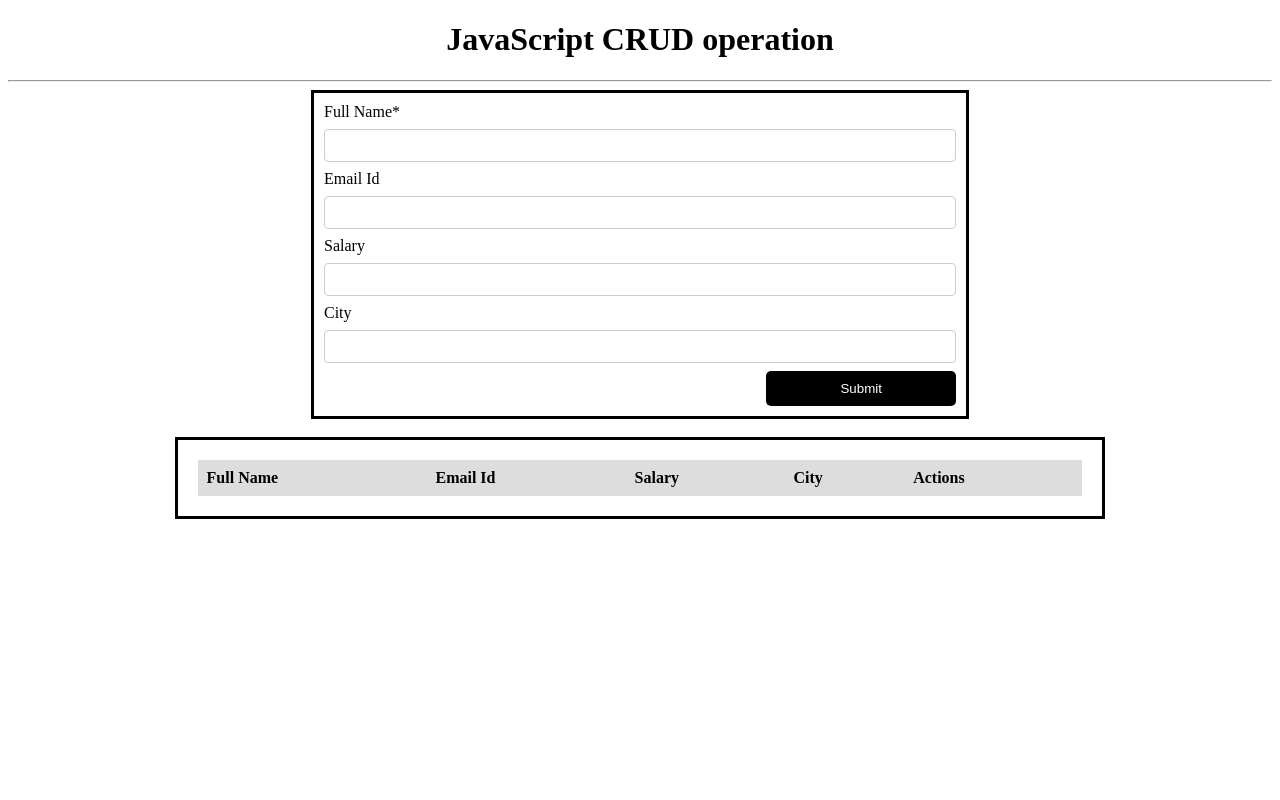
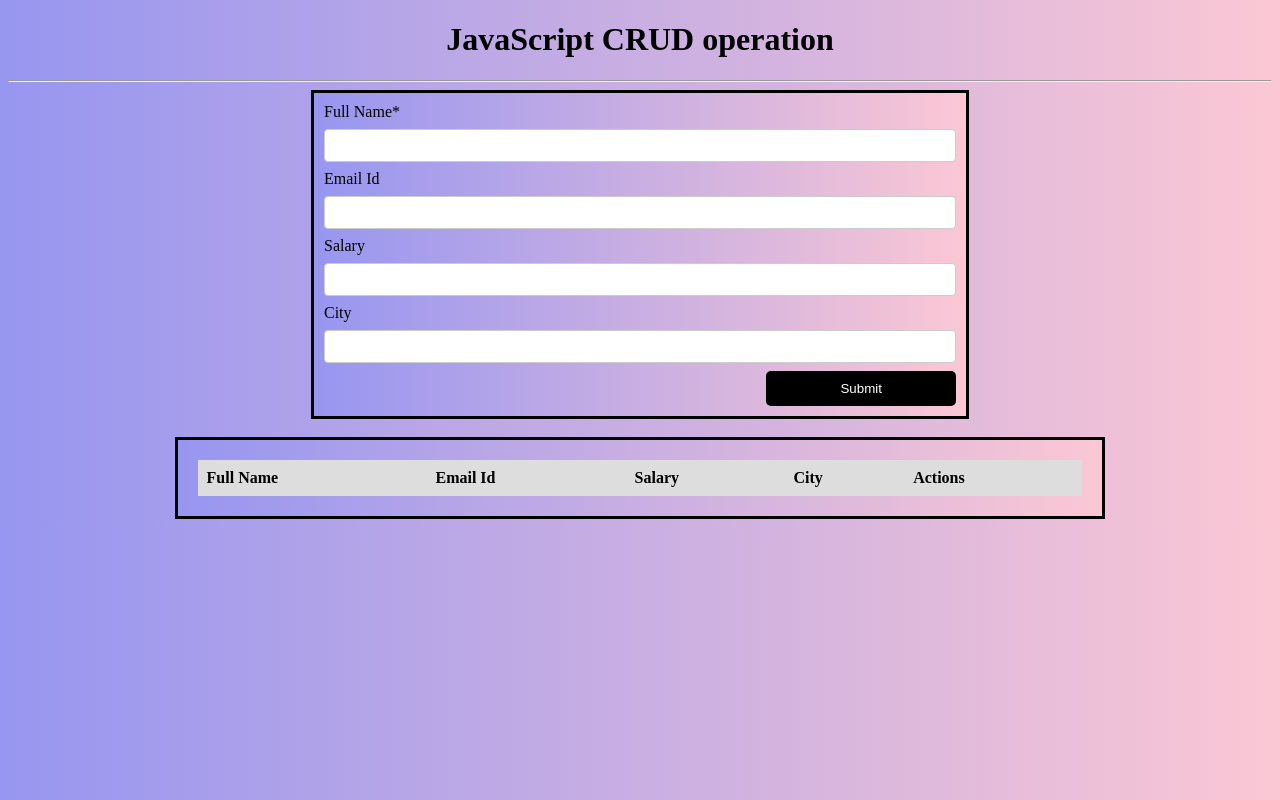
Before and after one commit to vijayakumar2001/CRUD-operation, a website: page index.html in a window 1280 px wide. Drawn offline with Linux system fonts and the light colour scheme.

Commit message:
1 file modified

```diff
--- a/index.html
+++ b/index.html
@@ -4,34 +4,33 @@
     <title>CRUD operation</title>
   </head>
 
-  <body>
+  <body >
     <style>
+    body{
+       background: linear-gradient(to right , #9796f0 , #fbc7d4);
+    }
       .employee-form {
         border-style: solid;
-        /* margin-bottom: 10px; */
-        /* margin-left: 10px; */
         padding: 10px;
-        /* width: 50%; */
         margin: auto;
         width: 50%;
-        /* border: 3px solid green; */
-        /* padding: 10px; */
+        background: linear-gradient(to right , #9796f0 , #fbc7d4);
+
       }
 
       .employees-table {
         border-style: solid;
-        /* margin-bottom: 10px; */
-        /* margin-left: 10px; */
         padding: 20px;
-        /* width: 50%; */
+
         margin: auto;
         width: 70%;
-        /* border: 3px solid green; */
-        /* padding: 10px; */
+        background: linear-gradient(to right , #9796f0 , #fbc7d4);
+
       }
 
       body > table {
         width: 80%;
+        background: linear-gradient(to right , #9796f0 , #fbc7d4);
       }
 
       table {
@@ -61,6 +60,7 @@
         border: 1px solid #ccc;
         border-radius: 4px;
         box-sizing: border-box;
+
       }
 
       input[type='submit'] {
```
